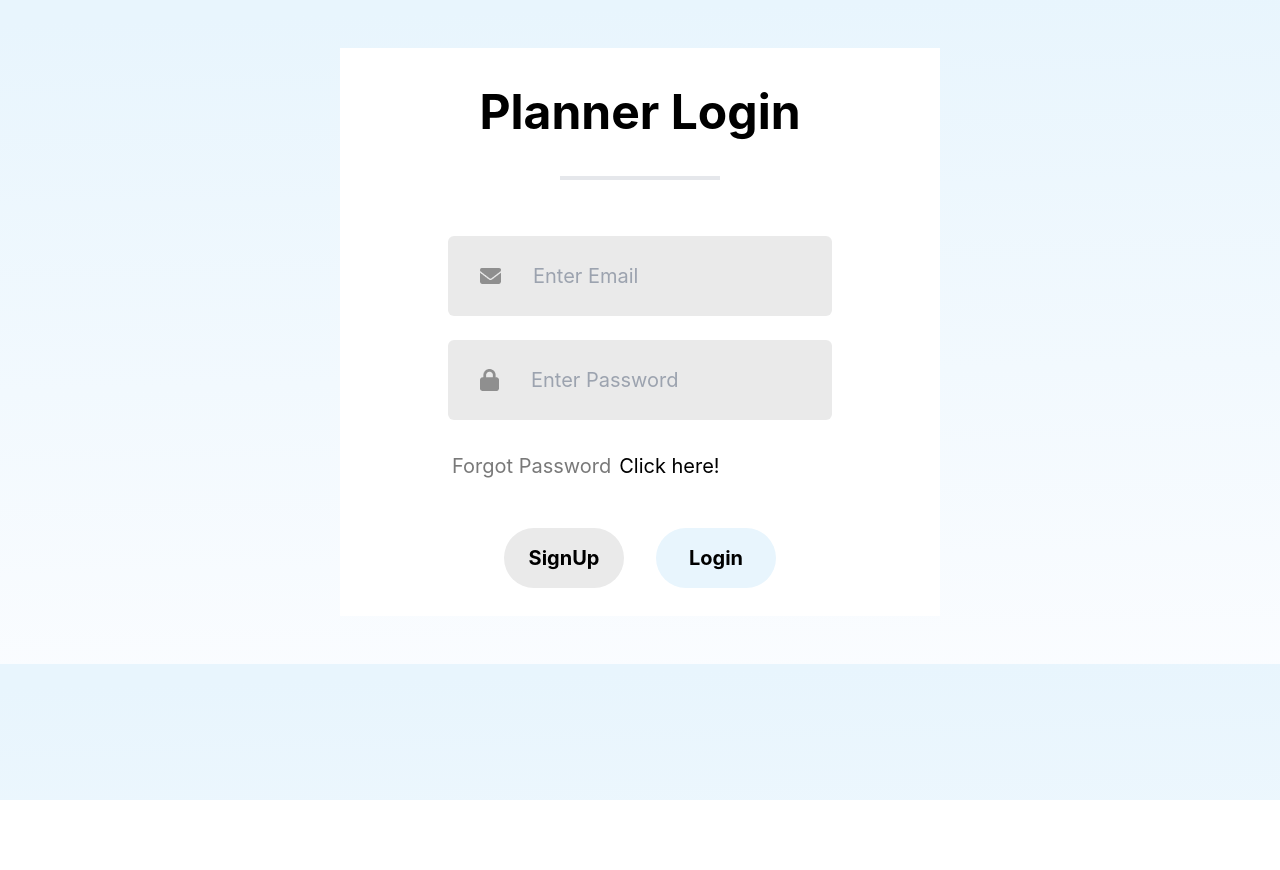
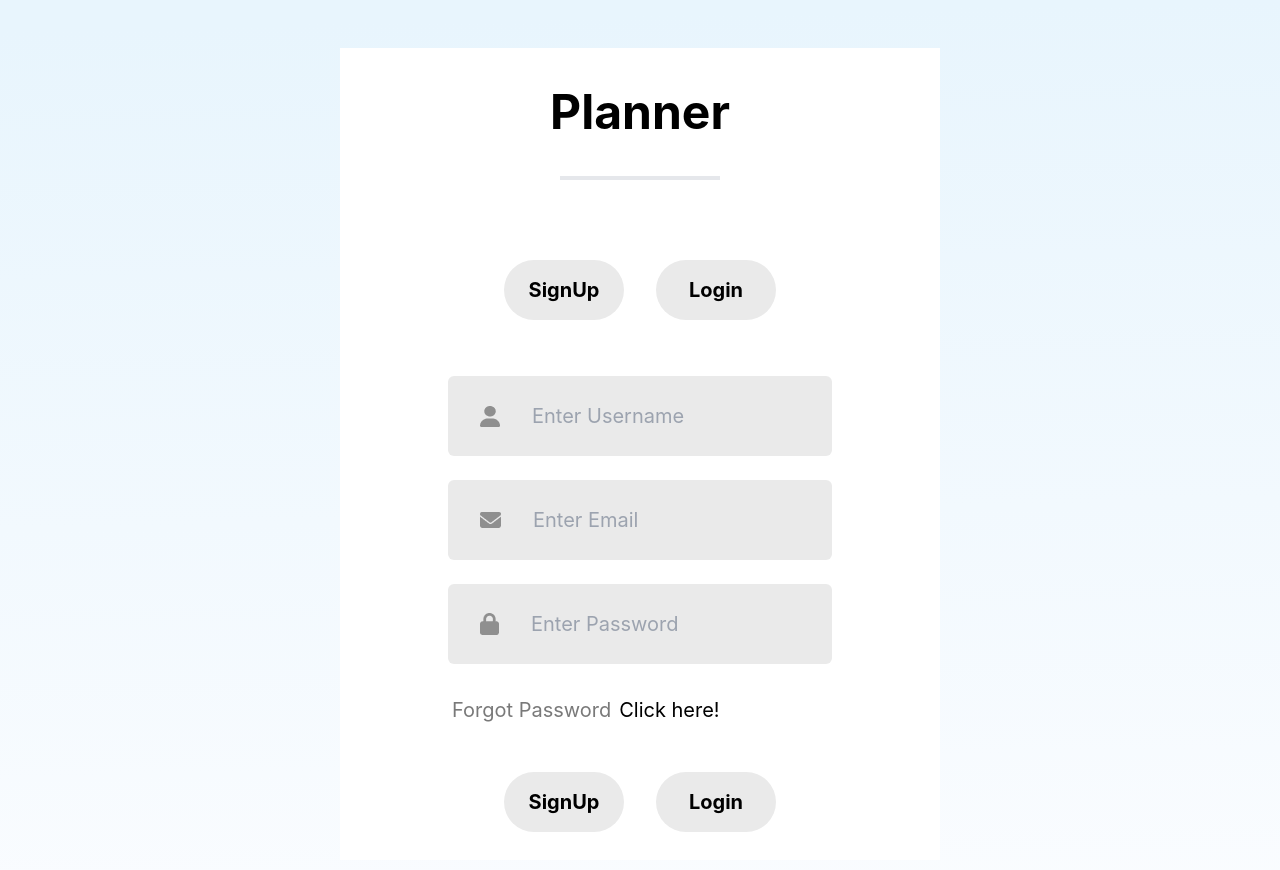
Before and after one commit to diasraphael/todo, a React (Create React App) app: page / in a window 1280 px wide. Shown: the top 870 px of the page. Before the commit the page ends 800 px from the top, so only its background shows below. Built offline with nearby package versions, Linux system fonts and the light colour scheme.

Commit message:
need to fix the version

```diff
--- a/src/components/LoginSignUp.tsx
+++ b/src/components/LoginSignUp.tsx
@@ -3,9 +3,10 @@ import Input from './common/Input'
 import Button from './common/Button'
 import axios from 'axios'
 import { useNavigate } from 'react-router-dom'
+import { ActionType } from './login/ActionType'
 
 const LoginSignUp = () => {
-  const [action, setAction] = useState('Login')
+  const [action, setAction] = useState('')
   const navigate = useNavigate()
   const [formData, setFormData] = useState({
     username: '',
@@ -47,8 +48,11 @@ const LoginSignUp = () => {
     <div className="m-12">
       <form className="flex flex-col m-auto mt-12 bg-white pb-7 w-[600px]">
         <div className="flex flex-col items-center gap-10 w-full mt-10">
-          <div className="text-5xl font-bold">Planner {action}</div>
+          <div className="text-5xl font-bold">Planner</div>
           <div className="border-b-4 w-40"></div>
+        </div>
+        <div className="mt-8 flex flex-col gap-6">
+          <ActionType action={action} setAction={setAction} />
         </div>
         <div className="mt-14 flex flex-col gap-6">
           {action === 'Login' ? (
--- /dev/null
+++ b/src/components/login/ActionType.tsx
@@ -0,0 +1,32 @@
+import Button from '../common/Button'
+
+interface ActionTypeProps {
+  action: string
+  setAction: React.Dispatch<React.SetStateAction<string>>
+}
+export const ActionType = ({ action, setAction }: ActionTypeProps) => {
+  return (
+    <div className="flex gap-8 mt-12 m-auto">
+      <Button
+        className={
+          action == 'Sign Up' ? 'bg-[#e8f5fd]' : 'bg-[#EAEAEA] text-[#676767]'
+        }
+        type="button"
+        onClick={() => {
+          setAction('Sign Up')
+        }}>
+        SignUp
+      </Button>
+      <Button
+        className={
+          action == 'Login' ? 'bg-[#e8f5fd]' : 'bg-[#EAEAEA] text-[#676767]'
+        }
+        type="button"
+        onClick={() => {
+          setAction('Login')
+        }}>
+        Login
+      </Button>
+    </div>
+  )
+}
```
